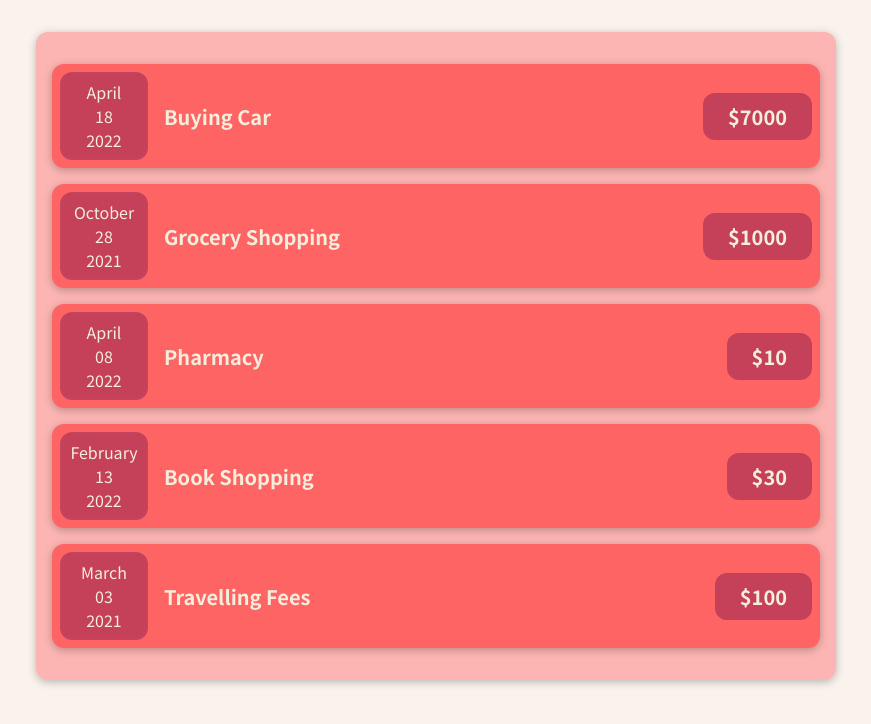
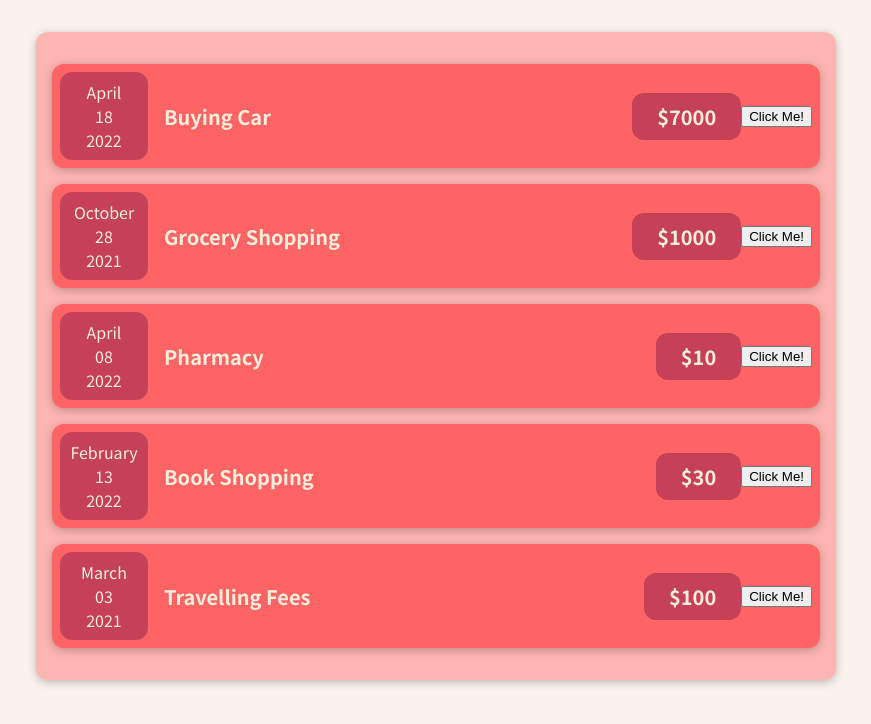
Before and after one commit to oztuzelosman/expense-tracker, a JavaScript app: page / in a window 1280 px wide. Shown: the top 724 px of the page, without its empty margins (204-1075 px from the left). Built offline with nearby package versions, Linux system fonts and the light colour scheme.

Commit message:
create simple evenet listener with onClick

```diff
--- a/src/components/ExpenseItem.js
+++ b/src/components/ExpenseItem.js
@@ -4,6 +4,8 @@ import "./ExpenseItem.css";
 import Card from "./Card";
 
 function ExpenseItem(props) {
+const clickHandler = () =>{ console.log("FUCK!!")}
+
   return (
     <Card className="expense-item">
       <ExpenseDate date={props.date}/>
@@ -11,6 +13,8 @@ function ExpenseItem(props) {
         <h2>{props.title}</h2>
         <div className="expense-item__price">${props.amount}</div>
       </div>
+
+      <button onClick={clickHandler}> Click Me!</button>
     </Card>
   );
 }
```
